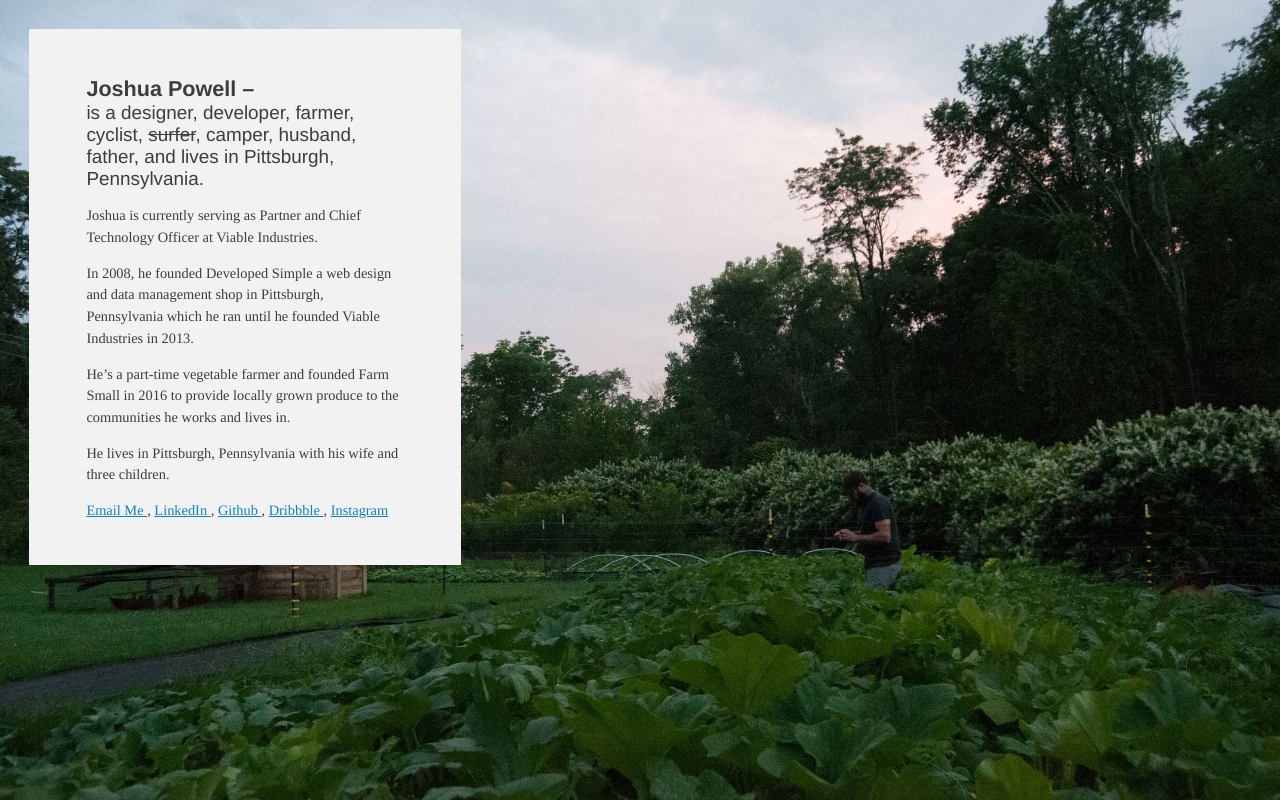
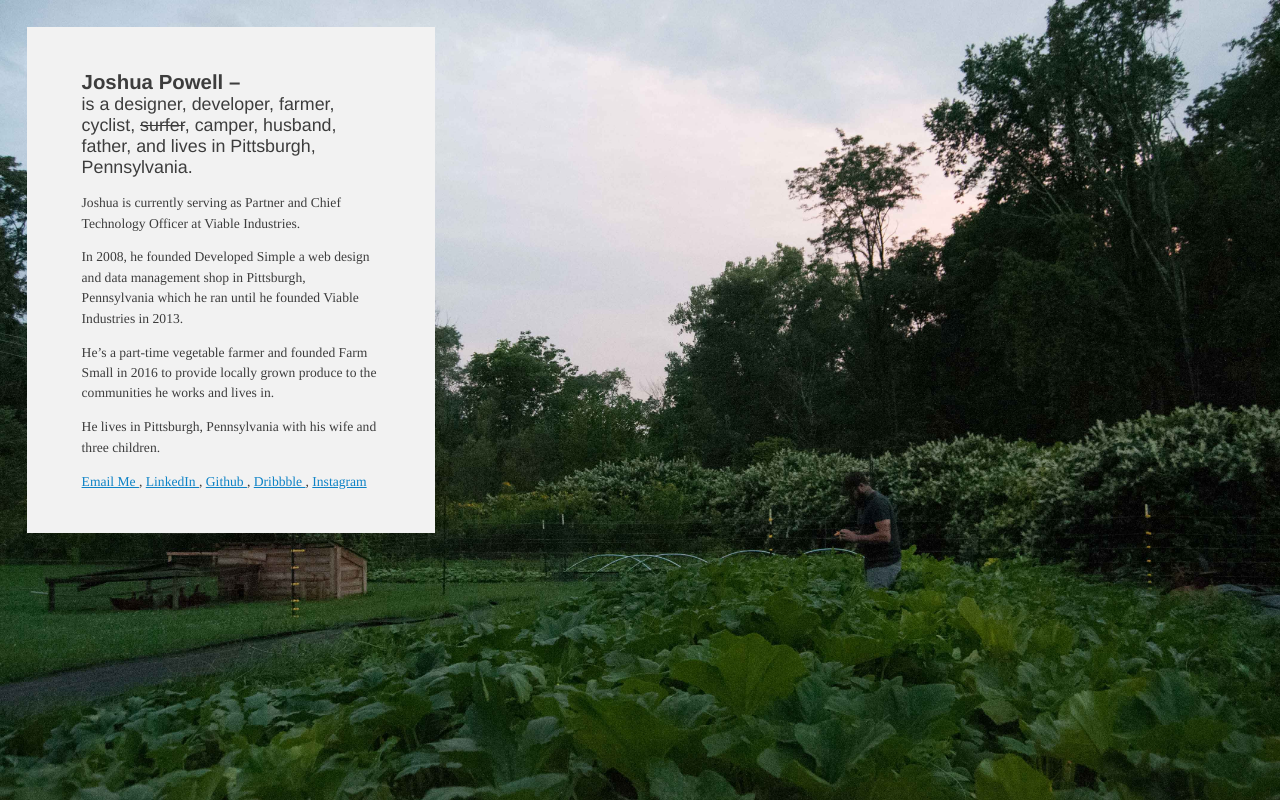
Before and after one commit to joshuapowell/www.joshuapowell.io, a plain HTML site: page public/index.html in a window 1280 px wide. Drawn offline with Linux system fonts and the light colour scheme.

```diff
--- a/public/static/css/main.css
+++ b/public/static/css/main.css
@@ -22,7 +22,7 @@
   background-color: #F2F2F2;
   color: #3D3D3D;
   font-family: "aktiv-grotesk", helvetica, arial, sans-serif;
-  font-size: 90.0%;
+  font-size: 85.0%;
   margin: 0 auto;
   padding: 0;
 }
```
